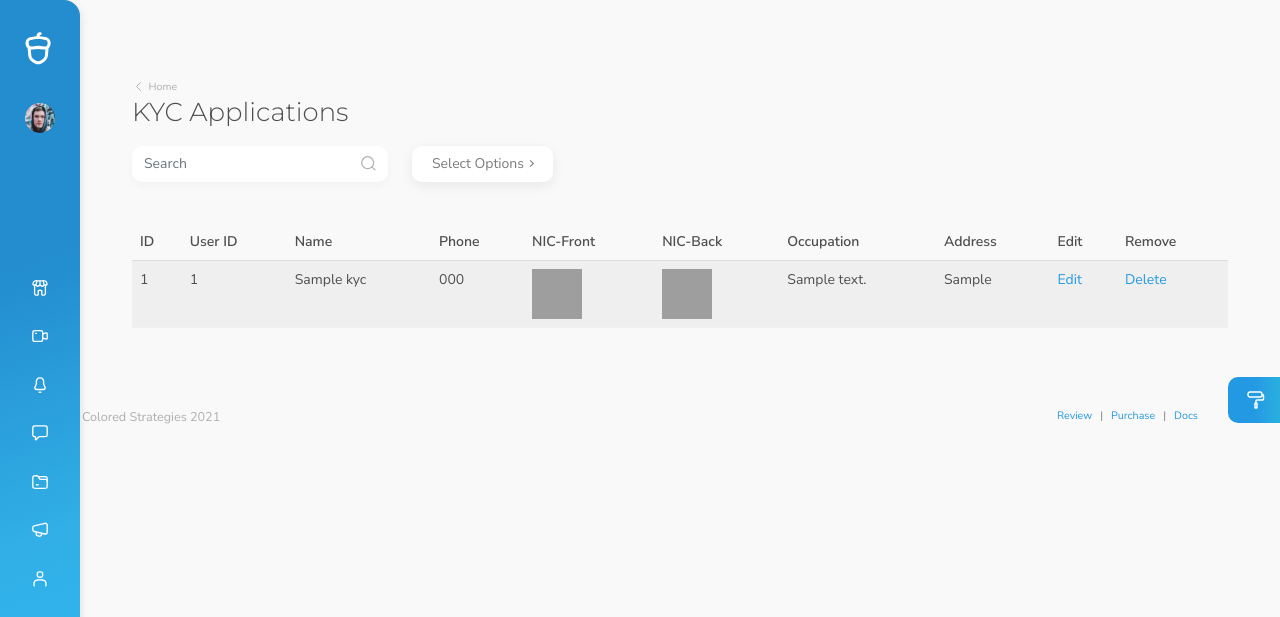
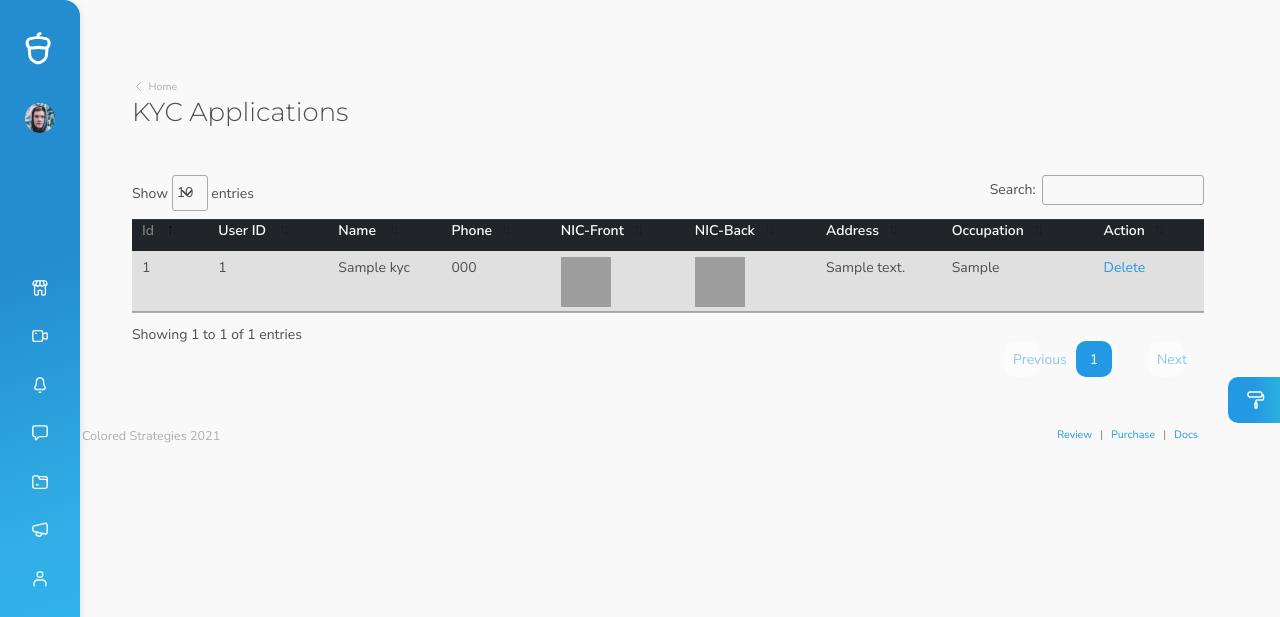
Before and after one commit to Sufiyan-Khanzada/Moneytree-Dashboard, a PHP site: page /Moneytree-Dashboard/add-kyc.php in a window 1280 px wide. Shown: the top 617 px of the page. Run offline with PHP 8.4, Linux system fonts and the light colour scheme; the visitor is signed in with stand-in values (Sample User, id 1); data comes from the database, SQL or seed files in the repository; tables that the repository leaves empty or names only in its code hold one stand-in row (values such as "Sample post"); some libraries are stand-ins or nearby versions; grey boxes are pictures that could not be loaded.

Commit message:
committee screen

```diff
--- a/add-kyc.php
+++ b/add-kyc.php
@@ -1,6 +1,13 @@
 <!DOCTYPE html>
 <html lang="en" data-footer="true" data-override='{"attributes": {"placement": "vertical", "layout": "boxed" }, "storagePrefix": "ecommerce-platform"}'>
   <head>
+  <link rel="stylesheet" href="https://maxcdn.bootstrapcdn.com/bootstrap/4.1.3/css/bootstrap.min.css">
+  <script src="https://ajax.googleapis.com/ajax/libs/jquery/3.3.1/jquery.min.js"> </script>
+  <script src="https://cdnjs.cloudflare.com/ajax/libs/popper.js/1.14.3/umd/popper.min.js"> </script>
+  <script src="https://maxcdn.bootstrapcdn.com/bootstrap/4.1.3/js/bootstrap.min.js"> </script>
+  <link rel="stylesheet" href="https://cdn.datatables.net/1.10.13/css/jquery.dataTables.min.css">
+  <script src="https://cdn.datatables.net/1.10.23/js/jquery.dataTables.min.js"> </script>
+   <link href="https://maxcdn.bootstrapcdn.com/font-awesome/4.7.0/css/font-awesome.min.css" rel="stylesheet" >
 <?php
 include 'header.php';
 ?>
@@ -117,7 +124,7 @@ include 'header.php';
         <!-- Controls Start -->
         <div class="row mb-2">
             <!-- Search Start -->
-            <div class="col-sm-12 col-md-5 col-lg-3 col-xxl-2 mb-1">
+            <!-- <div class="col-sm-12 col-md-5 col-lg-3 col-xxl-2 mb-1">
                 <div class="d-inline-block float-md-start me-1 mb-1 search-input-container w-100 shadow bg-foreground">
                     <input class="form-control" placeholder="Search"/>
                     <span class="search-magnifier-icon">
@@ -127,10 +134,10 @@ include 'header.php';
                   <i data-cs-icon="close"></i>
                 </span>
                 </div>
-            </div>
+            </div> -->
             <div class="col-sm-12 col-md-5 col-lg-3 col-xxl-2 mb-1">
                  <!-- Length Transcationtype Start -->
-                    <div class="dropdown-as-select d-inline-block" data-childSelector="span">
+                    <!-- <div class="dropdown-as-select d-inline-block" data-childSelector="span">
                         <button class="btn p-0 shadow" type="button" data-bs-toggle="dropdown" aria-haspopup="true"
                                 aria-expanded="false" data-bs-offset="0,3">
                     <span
@@ -153,7 +160,7 @@ include 'header.php';
 
                         </div>
                     </div>
-            </div>
+            </div> -->
                 <!-- Length Transcationtype Start end -->
             <!-- Search End -->
 
@@ -176,65 +183,64 @@ include 'header.php';
                     $result = mysqli_query($conn, $sql) or die("Query Un successfully");
                     if(mysqli_num_rows($result) > 0) {
                     ?>
-                     <?php
-                while($row = mysqli_fetch_assoc($result)){
+                       <table  class="table table-striped table-LIGHT tabel-bordered">
+                       <thead class="thead-dark">
+          <tr>
+            <th scope="col"> Id </th>
+            <th scope="col"> User ID </th>
+            <th scope="col"> Name </th>
+            <th scope="col"> Phone</th>
+            <th scope="col"> NIC-Front</th>
+            <th scope="col">NIC-Back</th>
+            <th scope="col">Address</th>
+            <th scope="col">Occupation</th>
+            <th scope="col">Action</th>
 
 
-                    ?>
-            <div class="col-12 mb-5">
+          </tr>
+        </thead>
+        <tbody>
 
-                            <table id="example" class="table table-striped" style="width:100%">
-        <thead>
-            <tr>
-                <th>ID</th>
-                <th>User ID</th>
-                <th>Name</th>
-                <th>Phone</th>
-                <th>NIC-Front</th>
-                <th>NIC-Back</th>
-                <th>Occupation</th>
-                <th>Address</th>
-                <th>Edit</th>
-                <th>Remove</th>
+        <?php
+                      while($row = mysqli_fetch_assoc($result)){
+                        ?>
 
 
 
-            </tr>
-        </thead>
-        <tbody>
-            <tr>
 
-                <?php
+          <tr>
+          <?php
                 $nicf ="https://demo.code7labs.com/api/moneytree-backend/kyc-applications/storage/app/".$row['nic_front'];
                 $nicb ="https://demo.code7labs.com/api/moneytree-backend/kyc-applications/storage/app/".$row['nic_back'];
                 ?>
-                <td><?php echo $row['id'];?></td>
-                <td><?php echo $row['user_id'];?></td>
-                <td><?php echo $row['name'];?></td>
-                <td><?php echo $row['phone'];?></td>
-                <td><?php echo '<a href='.$nicf.'><img src='.$nicf. ' width=50 height=50></a>'?></td>
-                <td><?php echo  '<a href='.$nicf.'><img src='.$nicb. ' width=50 height=50></a>';?></td>
-                <td><?php echo $row['address'];?></td>
-                <td><?php echo $row['occupation'];?></td>
-                <td><a href='#?id=<?php echo $row['id']; ?>' class="text-truncate h-100 d-flex align-items-center"
-                                     class="text-alternate">Edit</a></td>
-                <td>
-                    <a href='delete-kyc.php?id=<?php echo $row['id']; ?>' class="text-truncate h-100 d-flex align-items-center"
-                                     class="text-alternate">Delete</a>
-                </td>
+          <td > <?php echo $row['id'];?></td>
+            <td> <?php echo $row['user_id'];?> </td>
+            <td> <?php echo $row['name'];?></td>
+            <td> <?php echo $row['phone'];?></td>
+            <td> <?php echo '<a href='.$nicf.'><img src='.$nicf. ' width=50 height=50></a>'?></td>
+            <td> <?php echo  '<a href='.$nicf.'><img src='.$nicb. ' width=50 height=50></a>';?></td>
+            <td> <?php echo $row['address'];?></td>
+            <td> <?php echo $row['occupation'];?> </td>
 
-            </tr>
+                                     <td><a href='delete-kyc.php?id=<?php echo $row['id']; ?>' class="text-truncate h-100 d-flex align-items-center"
+                                     class="text-alternate">Delete</a></td>
 
-        </tbody>
+          </tr>
 
-    </table>
+
+
+
 
 
                       <?php
-                      }
-                      }
+                    }
+                   }
                       ?>
+                        </tbody>
+                       </tfoot>
+      </table>
         </div>
+
         <!-- Discount List End -->
 
         <!-- Discount Detail Modal Start -->
@@ -646,7 +652,9 @@ include 'header.php';
       </div>
     </div>
     <!-- Search Modal End -->
-
+<script>
+$('table').DataTable();
+</script>
     <!-- Vendor Scripts Start -->
     <script src="js/vendor/jquery-3.5.1.min.js"></script>
     <script src="js/vendor/bootstrap.bundle.min.js"></script>
```
Also changed, not shown: delete-kyc.php (line endings or trailing spaces).
